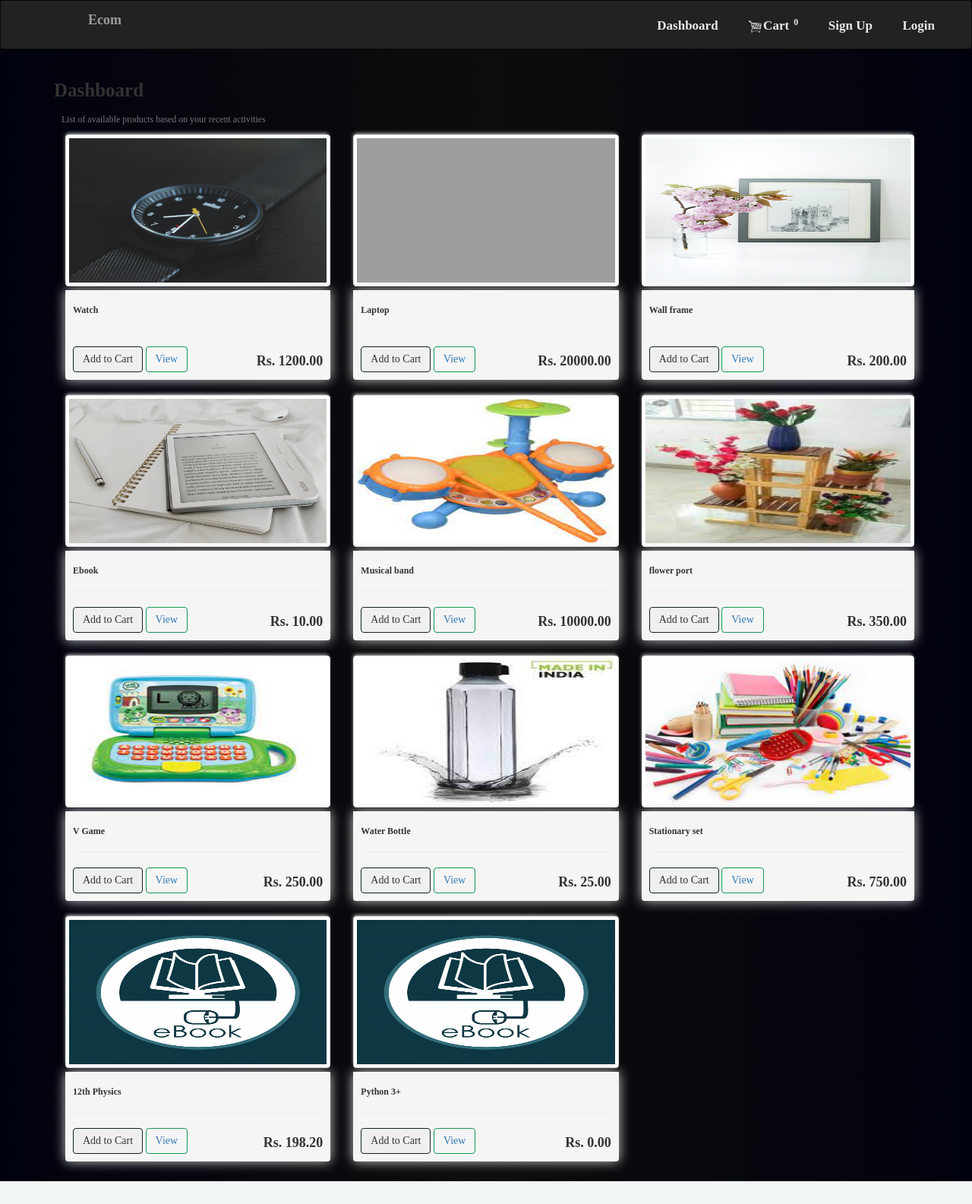
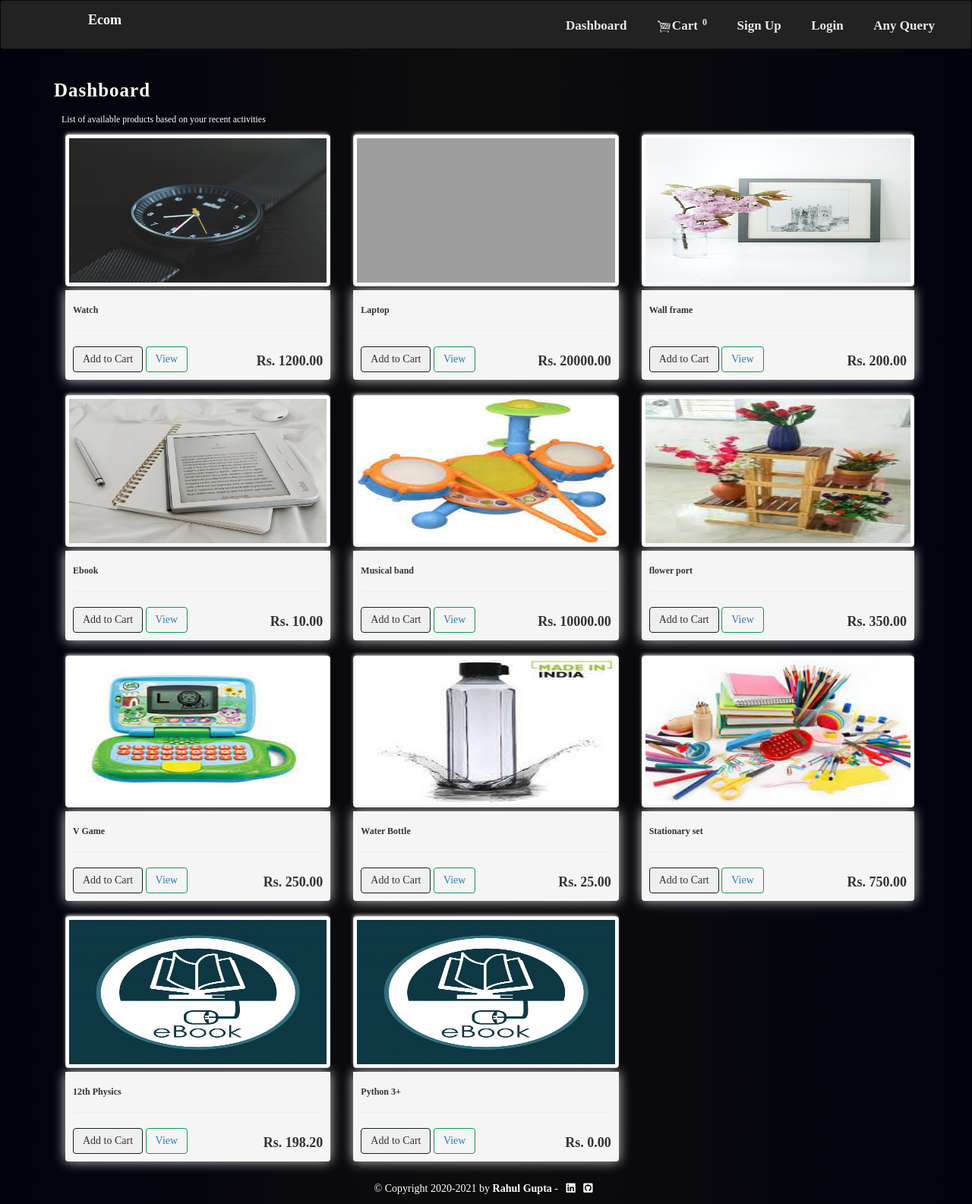
Before and after one commit to Rahul-Radheshyam-Gupta/Ecommerce, a Django app: page / in a window 1280 px wide. Shown: the whole page at 76% size. Before the commit the page ends 1555 px from the top, so only its background shows below. Run offline with Django 3.2, Linux system fonts and the light colour scheme; data comes from the database, SQL or seed files in the repository; both versions use the stored data as it was after the commit; some libraries are stand-ins or nearby versions; grey boxes are pictures that could not be loaded.

Commit message:
added complaint and contact details

```diff
--- a/store/templates/store/admin_page.html
+++ b/store/templates/store/admin_page.html
@@ -236,7 +236,7 @@ section{
           <label for="check" class="checkbtn">
             <i class="fas fa-bars"></i>
           </label>
-            <label class="logo"><a class="navbar-brand" href="{% url 'store' %}">Ecom</a></label>
+            <label class="logo"><a class="navbar-brand" href="{% url 'store' %}" style="color:white!important;font-size:18px;">Ecom</a></label>
 
             <ul class="nav navbar-nav navbar-right">
             <li style="margin:0 20px;"><a href="{% url 'cart' %}"><img src="{% static 'images/cart.png' %}" style="width:20px;height: 100%;">Cart  <sup><span id="" class="cart-t cart">{{order.get_total_items}}</span></sup></a></li>
--- a/store/templates/store/main.html
+++ b/store/templates/store/main.html
@@ -199,6 +199,18 @@ section{
 .head{
 	font-size: 25px;
 	font-weight: bold;
+  opacity:1;
+  color:white;
+  letter-spacing:1px;
+}
+.cw{
+  color:white;
+}
+.fab{
+  color:white;
+}
+.fab:hover{
+  transform:scale(1.5);
 }
   </style>
 
@@ -207,7 +219,7 @@ section{
           <label for="check" class="checkbtn">
             <i class="fas fa-bars"></i>
           </label>
-            <label class="logo"><a class="navbar-brand" href="{% url 'store' %}">Ecom</a></label>
+            <label class="logo"><a class="navbar-brand" href="{% url 'store' %}" style="color:white!important;font-size:18px;">Ecom</a></label>
 
           <ul class="">
             <li><a href="{% url 'store' %}">Dashboard</a></li>
@@ -221,6 +233,7 @@ section{
               <li><a href="{% url 'registration' %}"> Sign Up</a></li>
               <li><a href="{% url 'login' %}">Login</a></li>
             {% endif %}
+            <li><a href="https://rahulgupta1996.pythonanywhere.com/contact/">Any Query</a></li>
           </ul>
       </nav>
 
@@ -233,6 +246,12 @@ section{
 
                 {% endblock content %}
           </div>
+          <footer class="mx-auto">
+            <p class="text-center cw">&copy; Copyright 2020-2021 by <strong><a href="https://rahulgupta1996.pythonanywhere.com/" style="text-decoration:none;color:white;">Rahul Gupta</a></strong>&nbsp;-&nbsp;&nbsp;
+                  <a href="https://www.linkedin.com/in/rahul-gupta-1b2578170/" target="_blank"  style="text-decoration: none;" > <i class="fab fa-linkedin"></i>&nbsp;</a>&nbsp;
+                  <a href="https://github.com/Rahul-Radheshyam-Gupta" target="_blank"  style="text-decoration: none;" > <i class="fab fa-github-square"></i>  &nbsp;</a>
+                </p>
+          </footer>
 
 
           <script type="text/javascript" src="https://cdnjs.cloudflare.com/ajax/libs/jquery/3.1.1/jquery.min.js"></script>        <script src="https://cdn.jsdelivr.net/npm/popper.js@1.16.0/dist/umd/popper.min.js" integrity="sha384-Q6E9RHvbIyZFJoft+2mJbHaEWldlvI9IOYy5n3zV9zzTtmI3UksdQRVvoxMfooAo" crossorigin="anonymous"></script>
--- a/store/templates/store/store.html
+++ b/store/templates/store/store.html
@@ -33,7 +33,7 @@ border:1px solid #195;}
 }
 
 </style>
-<p class="text-left head"> Dashboard </p><small class="text-left text-muted" style='margin-left: 10px;'> List of available products based on your recent activities </small>
+<p class="text-left head"> Dashboard </p><small class="text-left cw" style='margin-left: 10px;'> List of available products based on your recent activities </small>
 
 	{% for product in products %}
 		<div class=" {% if forloop.counter|divisibleby:3 %} row {% endif %}">
```
Also changed, not shown: store/templates/store/admin_dashboard.html (+10 -2 lines), db.sqlite3.
